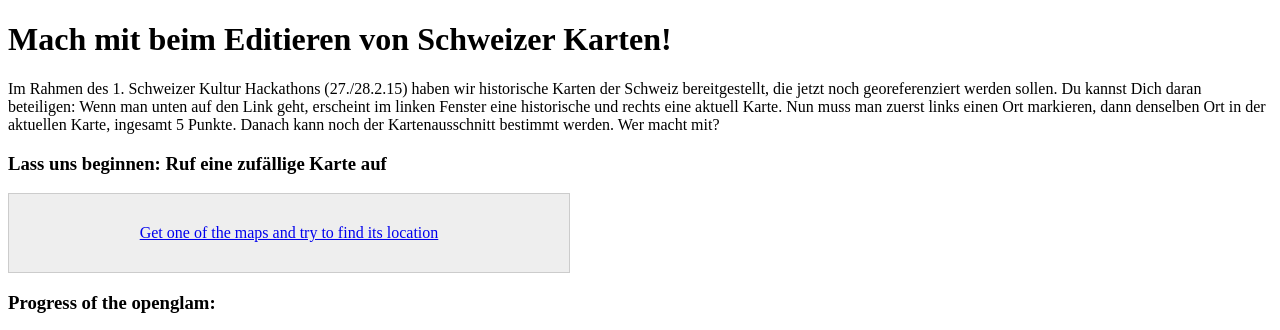
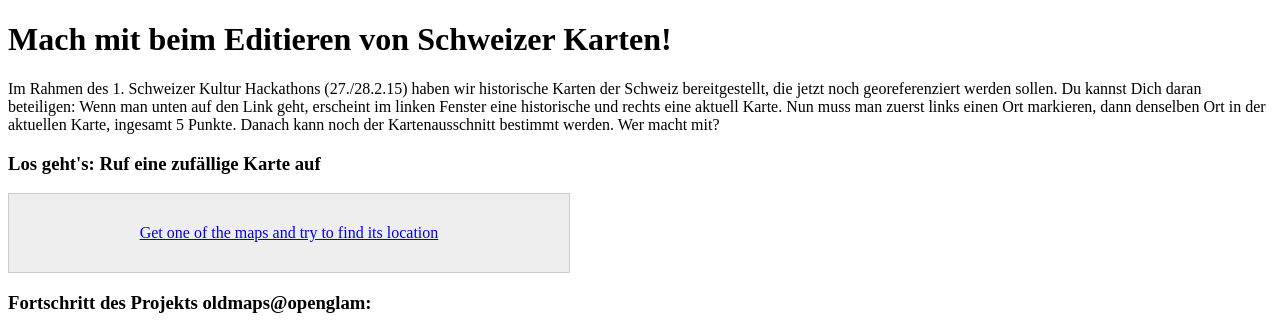
Before and after one commit to klokan/openglambern, a plain HTML site: page index.html in a window 1280 px wide. Shown: the top 330 px of the page. Drawn offline with Linux system fonts and the light colour scheme; grey boxes are pictures that could not be loaded.

Commit message:
Update index.html

```diff
--- a/index.html
+++ b/index.html
@@ -15,11 +15,11 @@ Wer macht mit?
 <br>
 
 
-    <h3>Lass uns beginnen: Ruf eine zufällige Karte auf</h3>
+    <h3>Los geht's: Ruf eine zufällige Karte auf</h3>
 
     <a href="http://zumbo.georeferencer.com/random" style="display:block; width:500px; text-align:center; background:#eee; border: 1px solid #ccc; padding:30px;">  Get one of the maps and try to find its location  </a>
 
-    <h3>Progress of the openglam:</h3>
+    <h3>Fortschritt des Projekts oldmaps@openglam:</h3>
 
     <iframe src="http://zumbo.georeferencer.com/api/gadgets/progressbar/zumbo" width="800" height="160" frameBorder="0"></iframe>
 
```
